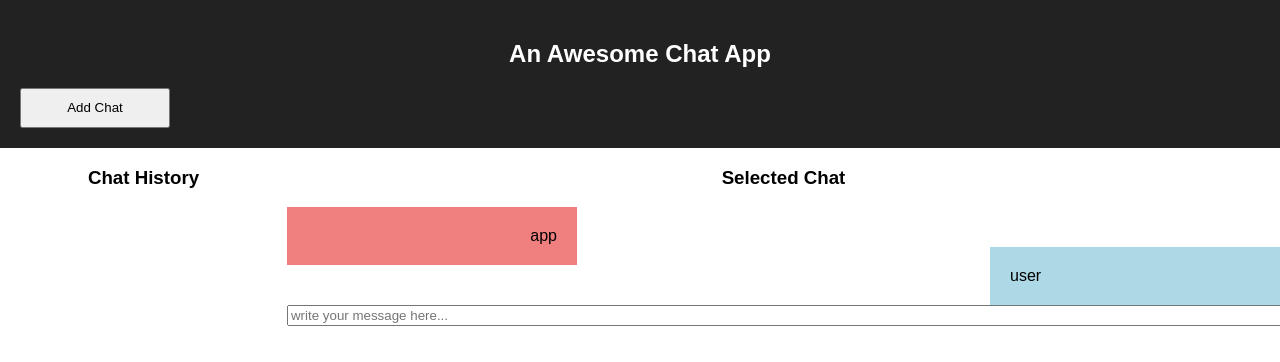
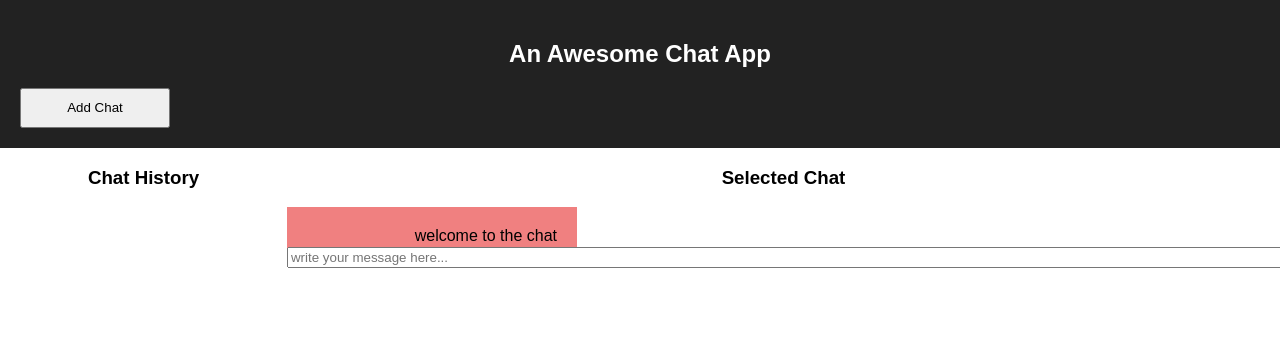
Before and after one commit to NickCain/conversocial-tech-test, a React (Create React App) app: page / in a window 1280 px wide. Shown: the top 362 px of the page. Built offline with nearby package versions, Linux system fonts and the light colour scheme.

Commit message:
Add in initial state, and use selector to pass the message down to the components from reducer.

```diff
--- a/src/components/SelectedChat/SelectedChat.js
+++ b/src/components/SelectedChat/SelectedChat.js
@@ -8,13 +8,20 @@ import './SelectedChat.css';
 class SelectedChat extends Component {
   render() {
     const { onSendMessage, message } = this.props;
+
+    const appMessage = `You said: ${message}`;
+    const appMessageInital = 'welcome to the chat';
+
     return (
       <div className="Selected-chat">
         <h3>Selected Chat</h3>
 
-        <ChatMessage type="app" message='app'/>
+        <ChatMessage type="app" message={message ? appMessage : appMessageInital}/>
 
-        <ChatMessage type="user" message='user'/>
+        {
+          message &&
+          <ChatMessage type="user" message={message }/>
+        }
 
         <TextBox onSendMessage={onSendMessage}/>
       </div>
--- a/src/components/TextBox/TextBox.js
+++ b/src/components/TextBox/TextBox.js
@@ -18,7 +18,6 @@ class TextBox extends Component {
   };
 
   handleOnChange = (e) => {
-    console.log(e.target.value);
     this.setState({
       text: e.target.value
     })
--- a/src/containers/Chat/Chat.js
+++ b/src/containers/Chat/Chat.js
@@ -5,7 +5,7 @@ import ChatHistory from '../../components/ChatHistory/ChatHistory';
 import SelectedChat from '../../components/SelectedChat/SelectedChat';
 
 import * as actions from '../../actions/chatActions';
-
+import { getMessage } from '../../reducers/chatReducer';
 import './Chat.css';
 
 class Chat extends Component {
@@ -16,18 +16,20 @@ class Chat extends Component {
   }
 
   render() {
-    const { sendMessage } = this.props;
+    const { sendMessage, getMessage } = this.props;
     return (
       <div className="Chat">
         <ChatHistory />
-        <SelectedChat onSendMessage={sendMessage}/>
+        <SelectedChat onSendMessage={sendMessage} message={getMessage}/>
       </div>
     );
   }
 }
 
 
-const mapStateToProps = state => ({});
+const mapStateToProps = state => ({
+  getMessage: getMessage(state)
+});
 
 const mapDispatchToProps = dispatch => ({
   sendMessage: data => dispatch(actions.sendMessage(data))
--- a/src/reducers/chatReducer.js
+++ b/src/reducers/chatReducer.js
@@ -1,7 +1,9 @@
 import _ from 'lodash';
 import * as actions from '../actions/chatActions';
 
-const initialState = {};
+const initialState = {
+  initalMessage: 'Welcome to the chat'
+};
 
 const chatReducer = (state = initialState, action) => {
   switch (action.type) {
```
Also changed, not shown: 1 other file (tests, documents, lock files or other folders).
